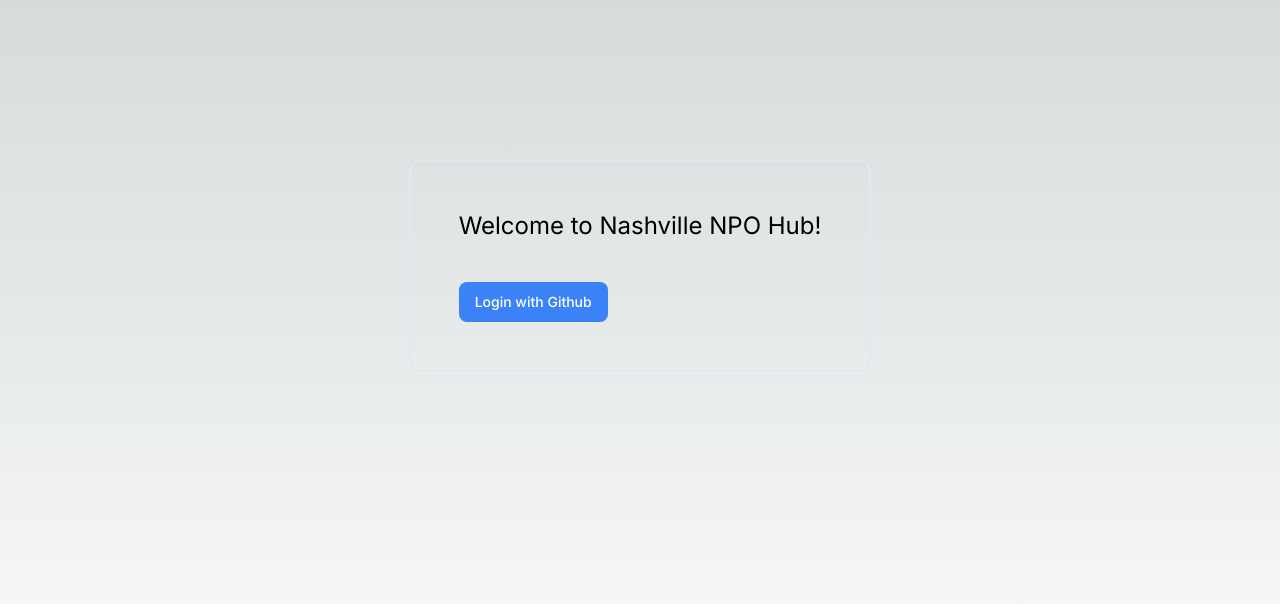
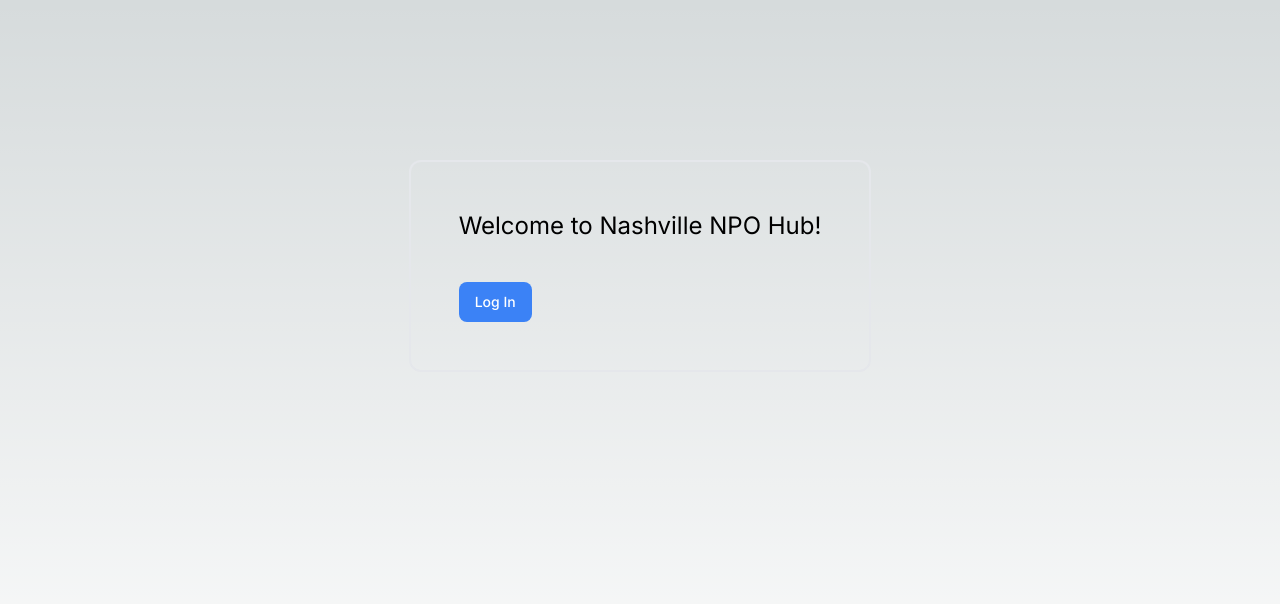
Before and after one commit to NSS-Workshops/npo-client, a Next.js app: page /login in a window 1280 px wide. Shown: the top 604 px of the page. Built offline with nearby package versions, Linux system fonts and the light colour scheme.

Commit message:
created route group for auth

```diff
--- a/src/app/(auth)/login/page.tsx
+++ b/src/app/(auth)/login/page.tsx
@@ -12,7 +12,7 @@
                 <Button
                     className="mt-2 flex justify-center"
 
-                >Login with Github</Button>
+                >Log In</Button>
             </div>
         </main>
     )
```
